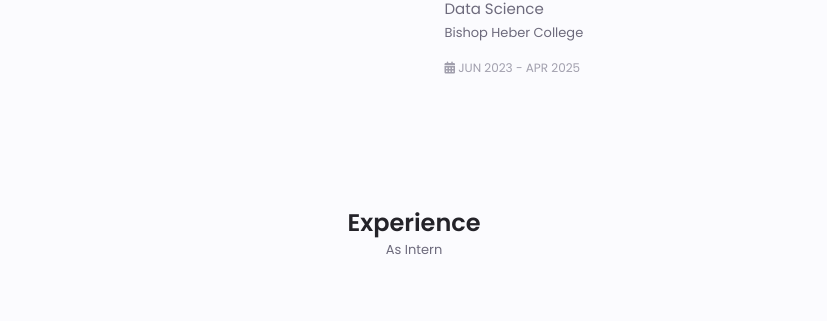
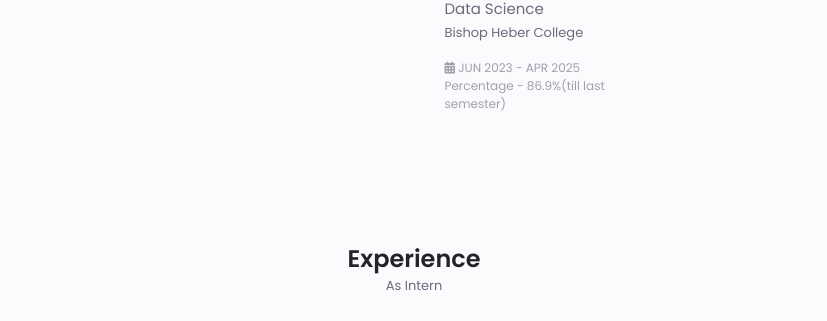
Before and after one commit to nivashinijayaraj/portfolio.github.io, a plain HTML site: page index.html in a window 1280 px wide. Shown: the part 2083-2404 px from the top of the page, without its empty margins (226-1053 px from the left). Drawn offline with Linux system fonts and the light colour scheme.

Commit message:
Update index.html

```diff
--- a/index.html
+++ b/index.html
@@ -258,6 +258,7 @@ Let's connect and explore opportunities to transform data into actionable intell
                   <div class="qualification-date">
                     <i class="fa-solid fa-calendar-days"></i>
                         JUN 2023 - APR 2025
+			Percentage - 86.9%(till last semester)
                   </div>
                 </div>
               </div>
```
